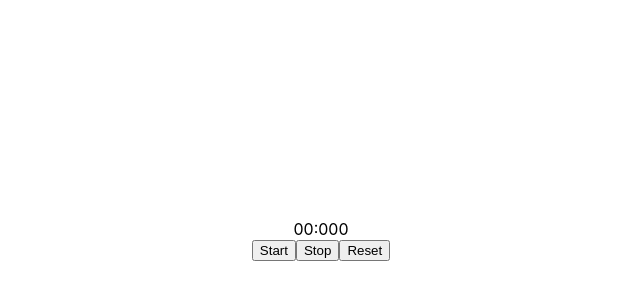
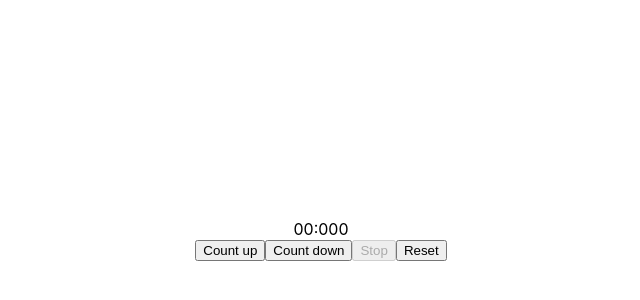
Before and after one commit to htbkoo/simple-react-chronometer, a React (Create React App) app: page / in a window 1280 px wide. Shown: the part 160-460 px from the top of the page, without its empty margins (319-959 px from the left). Built offline with nearby package versions, Linux system fonts and the light colour scheme.

Commit message:
added count down button; disabled button when not applicable

```diff
--- a/src/App.tsx
+++ b/src/App.tsx
@@ -32,21 +32,49 @@ function Chronometer() {
             </div>
 
             <div>
-                <button onClick={() => {
+                <button
+                    onClick={() => {
                         if (!counterId) {
                             setCounterId(
                                 setInterval(() => {
-                                setCount(prevCount => prevCount + 10);
+                                    setCount(prevCount => prevCount + INTERVAL);
                                 }, INTERVAL)
                             );
                         }
-                }}>
-                    Start
+                    }}
+                    disabled={!!counterId}
+                >
+                    Count up
                 </button>
-                <button onClick={() => {
+                <button
+                    onClick={() => {
+                        if (!counterId && count >= INTERVAL) {
+                            setCounterId(
+                                setInterval(() => {
+                                    setCount(prevCount => {
+                                        if (prevCount >= INTERVAL) {
+                                            return prevCount - INTERVAL
+                                        } else {
                                             stopCounter();
                                             setCounterId(undefined);
-                }}>
+                                            return 0;
+                                        }
+                                    });
+                                }, INTERVAL)
+                            );
+                        }
+                    }}
+                    disabled={!!counterId}
+                >
+                    Count down
+                </button>
+                <button
+                    onClick={() => {
+                        stopCounter();
+                        setCounterId(undefined);
+                    }}
+                    disabled={!counterId}
+                >
                     Stop
                 </button>
                 <button onClick={() => {
```
Lines whose indentation alone changed are shown as unchanged.
